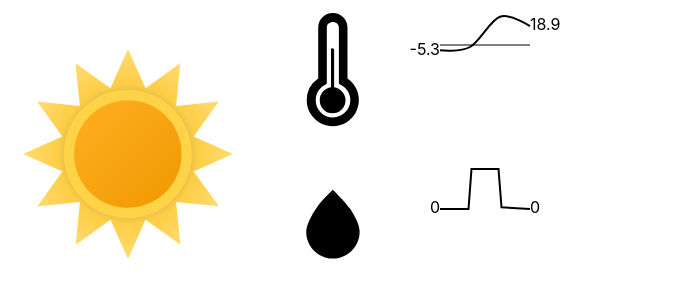
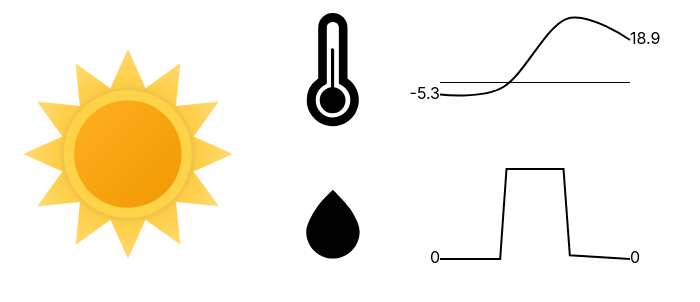
Before and after one commit to aslak01/miniweather, a SvelteKit app: page / in a window 1280 px wide. Shown: the top 302 px of the page, without its empty margins (0-700 px from the left). Built offline with nearby package versions, Linux system fonts and the light colour scheme.

Commit message:
upd dims

```diff
--- a/src/routes/+page.svelte
+++ b/src/routes/+page.svelte
@@ -19,9 +19,9 @@
 	let rain: null | DataAndTime[] = null;
 	let temps: null | DataAndTime[] = null;
 
-	const height = 70;
+	const height = 120;
 
-	const width = 150;
+	const width = 250;
 	const margins = {
 		inline: 30,
 		block: 15
```
